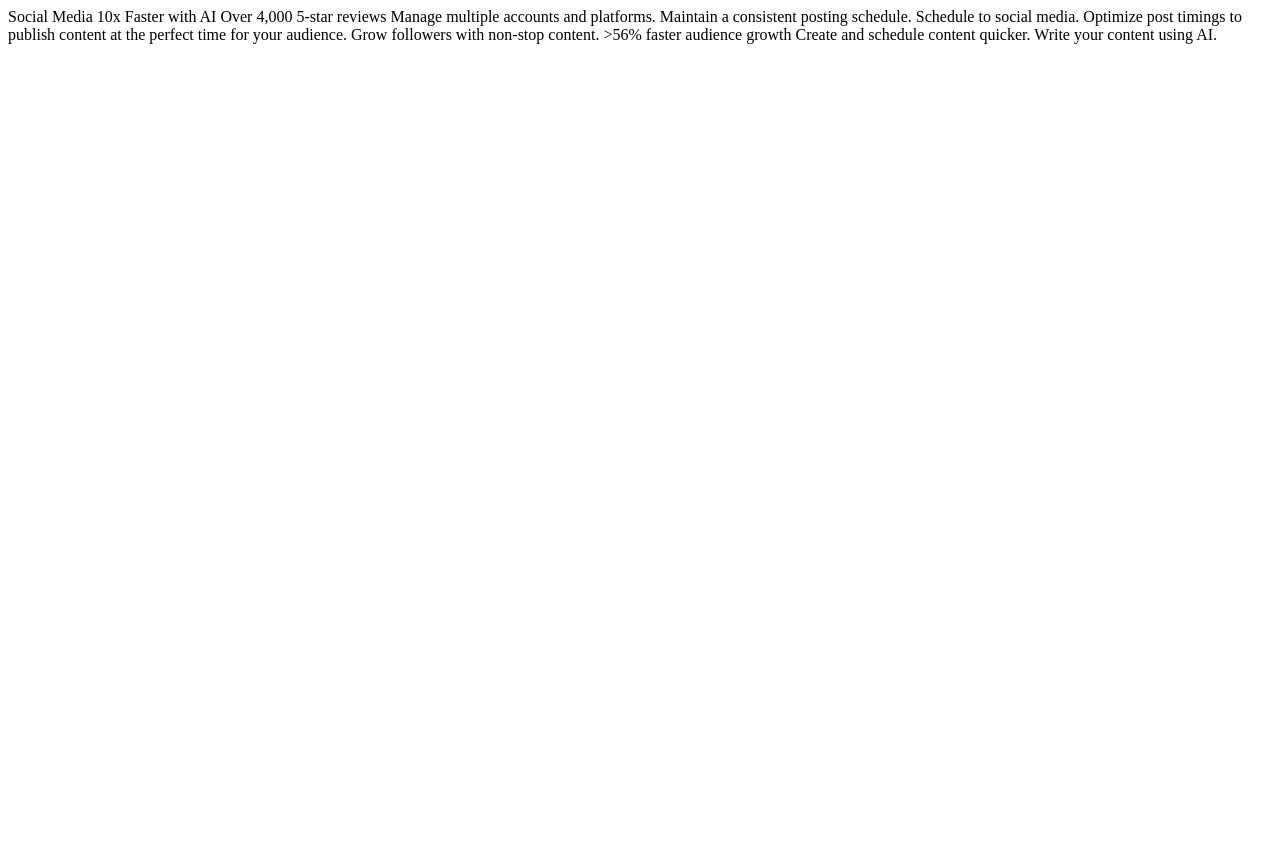
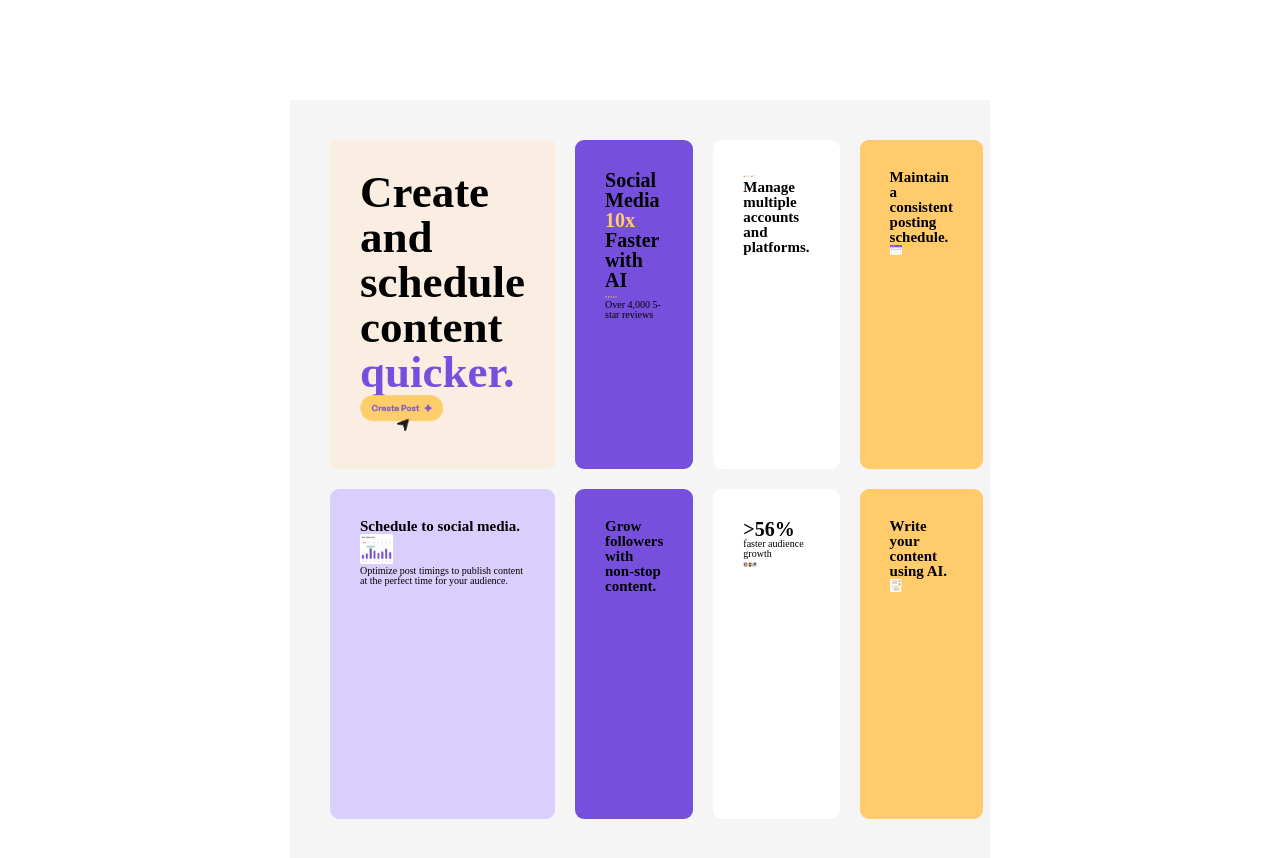
Before and after one commit to abood-ja/bento-grid, a plain HTML site: page index.html in a window 1280 px wide. Shown: the top 858 px of the page. Before the commit the page ends 800 px from the top, so only its background shows below. Drawn offline with Linux system fonts and the light colour scheme.

Commit message:
adding some general styles

```diff
--- a/index.html
+++ b/index.html
@@ -20,23 +20,72 @@
     <title>Frontend Mentor | Bento grid</title>
   </head>
   <body>
-    <!--  -->
-    Social Media 10x Faster with AI Over 4,000 5-star reviews
-    <!--  -->
-    Manage multiple accounts and platforms.
-    <!--  -->
-    Maintain a consistent posting schedule.
-    <!--  -->
-    Schedule to social media. Optimize post timings to publish content at the
-    perfect time for your audience.
-    <!--  -->
-    Grow followers with non-stop content.
-    <!--  -->
-    >56% faster audience growth
-    <!--  -->
-    Create and schedule content quicker.
-    <!--  -->
-    Write your content using AI.
-    <!--  -->
+    <div class="grid">
+      <div class="cell cell--1">
+        <h2 class="cell-header">
+          Create and schedule content <span class="quicker">quicker.</span>
+        </h2>
+        <img
+          src="./assets/images/illustration-create-post.webp"
+          alt="button image"
+        />
+      </div>
+
+      <div class="cell cell--2">
+        <h1 class="cell-par">
+          Social Media <span class="tenth">10x</span> Faster with AI
+        </h1>
+        <img
+          src="./assets/images/illustration-five-stars.webp"
+          alt="stars image"
+        />
+        <p class="cell-par">Over 4,000 5-star reviews</p>
+      </div>
+      <div class="cell cell--5">
+        <img
+          src="./assets/images/illustration-multiple-platforms.webp"
+          alt="platforms"
+        />
+        <h2 class="cell-par">Manage multiple accounts and platforms.</h2>
+      </div>
+      <div class="cell cell--6">
+        <h2 class="cell-par">Maintain a consistent posting schedule.</h2>
+        <img
+          src="./assets/images/illustration-consistent-schedule.webp"
+          alt="consistent schedule"
+        />
+      </div>
+      <div class="cell cell--3">
+        <h2 class="cell-par">Schedule to social media.</h2>
+        <img
+          src="./assets/images/illustration-schedule-posts.webp"
+          alt="schedule"
+        />
+        <p class="cell-par">
+          Optimize post timings to publish content at the perfect time for your
+          audience.
+        </p>
+      </div>
+      <div class="cell cell--8">
+        <img
+          src="./assets/images/illustration-grow-followers.webp"
+          alt="followers"
+        />
+        <h2 class="cell-par">Grow followers with non-stop content.</h2>
+      </div>
+      <div class="cell cell--7">
+        <h1 class="cell-par">>56%</h1>
+        <p class="cell-par">faster audience growth</p>
+        <img
+          src="./assets/images/illustration-audience-growth.webp"
+          alt="audience"
+        />
+      </div>
+
+      <div class="cell cell--4">
+        <h2 class="cell-par">Write your content using AI.</h2>
+        <img src="./assets/images/illustration-ai-content.webp" alt="content" />
+      </div>
+    </div>
   </body>
 </html>
--- a/style.css
+++ b/style.css
@@ -0,0 +1,123 @@
+/*
+# Front-end Style Guide
+
+## Layout
+
+The designs were created to the following widths:
+
+- Mobile: 375px
+- Desktop: 1440px
+
+> 💡 These are just the design sizes. Ensure content is responsive and meets WCAG requirements by testing the full range of screen sizes from 320px to large screens.
+
+## Colors
+
+- Purple 100: hsl(254, 88%, 90%)
+- Purple 500: hsl(256, 67%, 59%)
+
+- Yellow 100: hsl(31, 66%, 93%)
+- Yellow 500: hsl(39, 100%, 71%)
+
+- White: hsl(0, 0%, 100%)
+- Black: hsl(0, 0%, 7%)
+
+## Typography
+
+### Body Copy
+
+- Font size (paragraph): 18px
+
+*/
+
+* {
+  padding: 0;
+  margin: 0;
+  box-sizing: border-box;
+}
+body {
+  line-height: 1;
+}
+html {
+  font-size: 62.5%;
+}
+.grid {
+  display: grid;
+  max-width: 70rem;
+  grid-template-columns: repeat(4, 1fr);
+  grid-template-rows: repeat(10, 1fr);
+  margin: 10rem auto;
+  padding: 4rem 4rem;
+  background-color: #f5f5f5;
+  column-gap: 2rem;
+  row-gap: 2rem;
+}
+.cell {
+  padding: 3rem;
+  border-radius: 9px;
+}
+.cell-header {
+  color: #000;
+}
+.cell--1 {
+  border-radius: 5px;
+  background-color: hsl(31, 66%, 93%);
+  letter-spacing: -0.2;
+  font-size: 3rem;
+  grid-template-columns: 1fr;
+  grid-template-rows: 1fr 1fr;
+}
+.cell--1 img {
+  width: 50%;
+}
+.cell--2 {
+  column-span: 1/3;
+  background-color: hsl(256, 67%, 59%);
+}
+.cell--2 img {
+  width: 20%;
+}
+.cell--3 {
+  background-color: hsl(254, 88%, 90%);
+}
+.cell--3 img {
+  width: 20%;
+}
+.cell--4 {
+  background-color: hsl(39, 100%, 71%);
+}
+.cell--4 img {
+  width: 20%;
+}
+.cell--5 {
+  background-color: #fff;
+}
+.cell--5 img {
+  width: 20%;
+}
+.cell--6 {
+  background-color: hsl(39, 100%, 71%);
+}
+.cell--6 img {
+  width: 20%;
+}
+.cell--7 {
+  background-color: #fff;
+}
+.cell--7 img {
+  width: 20%;
+}
+.cell--8 {
+  columns: 2/4;
+  background-color: hsl(256, 67%, 59%);
+  display: grid;
+  grid-template-columns: 1fr 1fr;
+}
+.cell--8 img {
+  width: 20%;
+}
+.tenth {
+  color: hsl(39, 100%, 71%);
+}
+.quicker {
+  color: hsl(256, 67%, 59%);
+}
```
